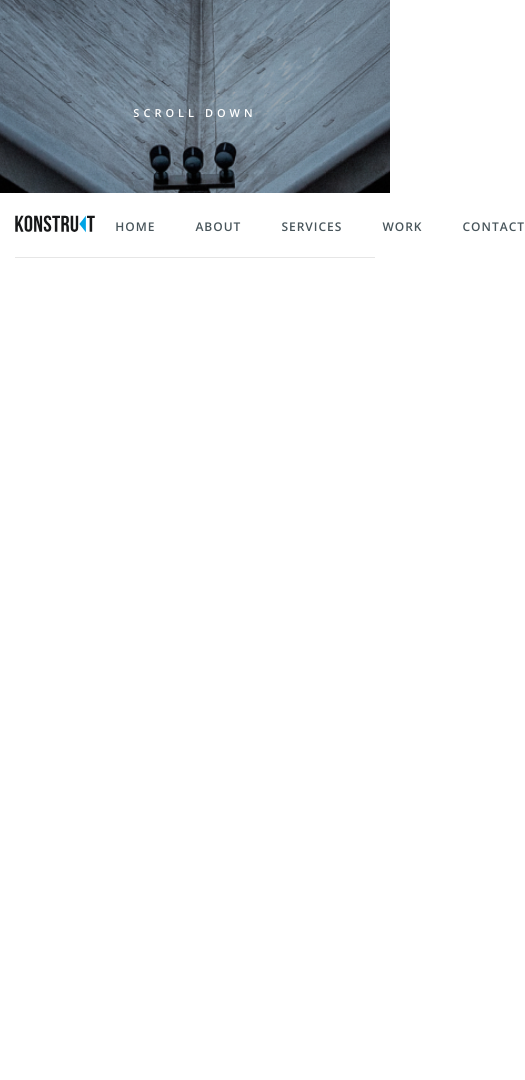
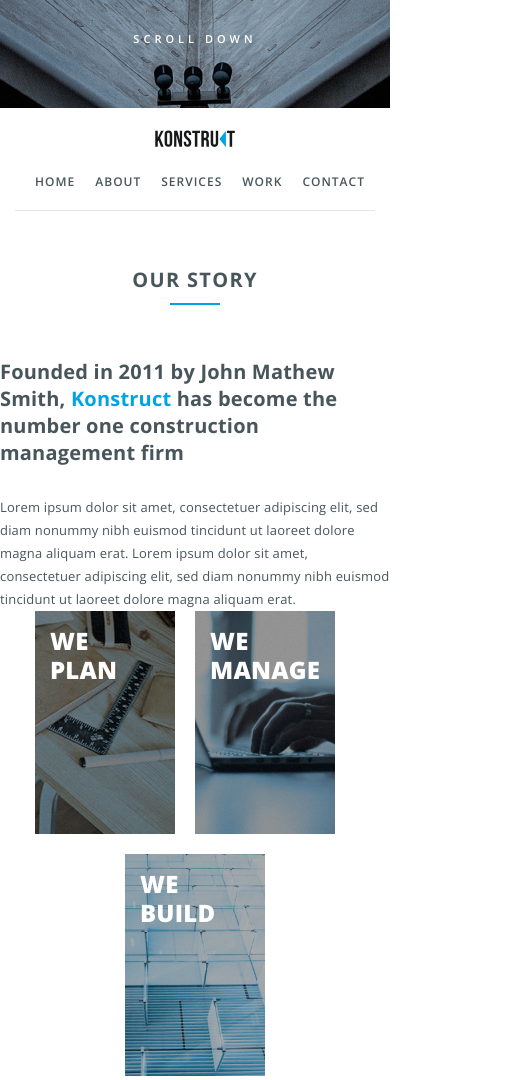
Before and after one commit to daniilminin1990/https---github.com-daniilminin1990-portfolio_site_construct, a plain HTML site: page index.html in a window 390 px wide. Shown: the part 660-1740 px from the top of the page, 525 px wide, since content can reach past the window. Before the commit the page ends 937 px from the top, so only its background shows below. Drawn offline with nearby package versions, Linux system fonts and the light colour scheme.

Commit message:
added Story section

```diff
--- a/css/style.css
+++ b/css/style.css
@@ -35,7 +35,7 @@ p {
 
 .container {
   width: 100%;
-  max-width: 941px;
+  max-width: 940px;
   margin: 0 auto;
 }
 
@@ -49,7 +49,7 @@ a {
   background: url("../img/bg.jpg") no-repeat center top / cover;
   text-align: center;
   padding: 41px 0 71px;
-  min-height: 768px;
+  max-height: 768px;
   color: var(--white);
 }
 
@@ -69,7 +69,6 @@ a {
 .preheader__text {
   margin-bottom: 214px;
   word-spacing: 3px;
-
 }
 
 .preheader__scroll-text {
@@ -79,9 +78,15 @@ a {
   letter-spacing: 4px;
 }
 
+@media screen and (max-width: 625px) {
+  .preheader__text {
+    margin-bottom: 140px;
+  }
+}
+
 /* * Header */
 .header {
-  margin: 22px 0 19px;
+  margin: 22px 0 55px;
 }
 
 .header__logo {
@@ -113,9 +118,38 @@ a {
   margin-right: 0;
 }
 
+.nav-flex__item:hover {
+  color: var(--accent-color);
+}
+
 .header__underline {
   height: 1px;
   background-color: #E6E6E6;
+}
+
+@media screen and (max-width: 625px) {
+  .header__flex {
+    flex-wrap: wrap;
+    justify-content: center;
+  }
+
+  .header__logo {
+    margin: 0 20px 20px;
+  }
+
+  .header__flex-item a {
+    display: block;
+  }
+
+  .header__flex:first-child {
+    margin-bottom: 20px;
+  }
+}
+
+@media screen and (max-width: 500px) {
+  .nav-flex__item {
+    margin: 0 10px;
+  }
 }
 
 /* * Section Our story */
@@ -124,35 +158,39 @@ a {
 .story__inner {
   display: flex;
   justify-content: center;
+  margin-bottom: 118px;
 }
 
 .story__leftBlock {
-  max-width: 398px;
+  max-width: 405px;
   margin-right: 77px;
 }
 
-.story__title_2 {
+.title-h2 {
   text-transform: uppercase;
   text-align: center;
-  font-weight: bold;
-  font-size: 18px;
-  padding: 50px 0;
+  font-weight: 700;
+  font-size: 20px;
+  letter-spacing: 1.3px;
   color: var(--dark-color);
+
 }
 
-.story__title_2:after {
+.title-h2:after {
   content: '';
   width: 50px;
   height: 2px;
   background-color: var(--accent-color);
   display: block;
-  margin: 10px auto 0;
+  margin: 10px auto 53px;
 }
 
-.story__title_3 {
+.story__title_h3 {
   font-weight: bold;
   font-size: 20px;
   color: var(--dark-color);
+  letter-spacing: 0.2px;
+  margin-bottom: 30px;
 
 }
 
@@ -160,7 +198,12 @@ a {
   color: var(--accent-color);
 }
 
-.story__text {}
+.story__text {
+  color: var(--dark-color);
+  font-size: 13px;
+  line-height: 23px;
+  letter-spacing: 0.18px;
+}
 
 .story__rightBlock {
   display: flex;
@@ -174,8 +217,10 @@ a {
   text-transform: uppercase;
   padding: 15px;
   width: 140px;
-  height: 224px;
+  height: 223px;
   margin-right: 20px;
+  line-height: 29px;
+  letter-spacing: 0.188px;
 }
 
 .story__item:first-child {
@@ -193,7 +238,7 @@ a {
 
 @media screen and (max-width: 1440px) {
   .container {
-    padding: 0 50px;
+    /* padding: 0 50px; */
   }
 }
 
--- a/index.html
+++ b/index.html
@@ -38,19 +38,16 @@
       <div class="header__underline"></div>
     </div>
   </header>
-  <!-- <section class="story">
-    <div class="container">
-      <h2 class="story__title_2">Our story</h2>
+  <section class="story">
+    <div class="conatiner">
+      <h2 class="story__title_2 title-h2">Our story</h2>
       <div class="story__inner">
         <div class="story__leftBlock">
-          <h3 class="story__title_3">Founded in 2011 by John Mathew Smith, <span class="accent-color">Konstruct</span>
-            has
-            become the number one construction
-            management firm</h3>
+          <h3 class="story__title_h3 title-h3">Founded in 2011 by John Mathew Smith, <span
+              class="accent-color">Konstruct</span> has become the number one construction management firm</h3>
           <p class="story__text">Lorem ipsum dolor sit amet, consectetuer adipiscing elit, sed diam nonummy nibh euismod
-            tincidunt ut laoreet
-            dolore magna aliquam erat. Lorem ipsum dolor sit amet, consectetuer adipiscing elit, sed diam nonummy nibh
-            euismod tincidunt ut laoreet dolore magna aliquam erat.</p>
+            tincidunt ut laoreet dolore magna aliquam erat. Lorem ipsum dolor sit amet, consectetuer adipiscing elit,
+            sed diam nonummy nibh euismod tincidunt ut laoreet dolore magna aliquam erat.</p>
         </div>
         <div class="story__rightBlock">
           <div class="story__item">We plan</div>
@@ -59,7 +56,7 @@
         </div>
       </div>
     </div>
-  </section> -->
+  </section>
 </body>
 
 </html>
```
